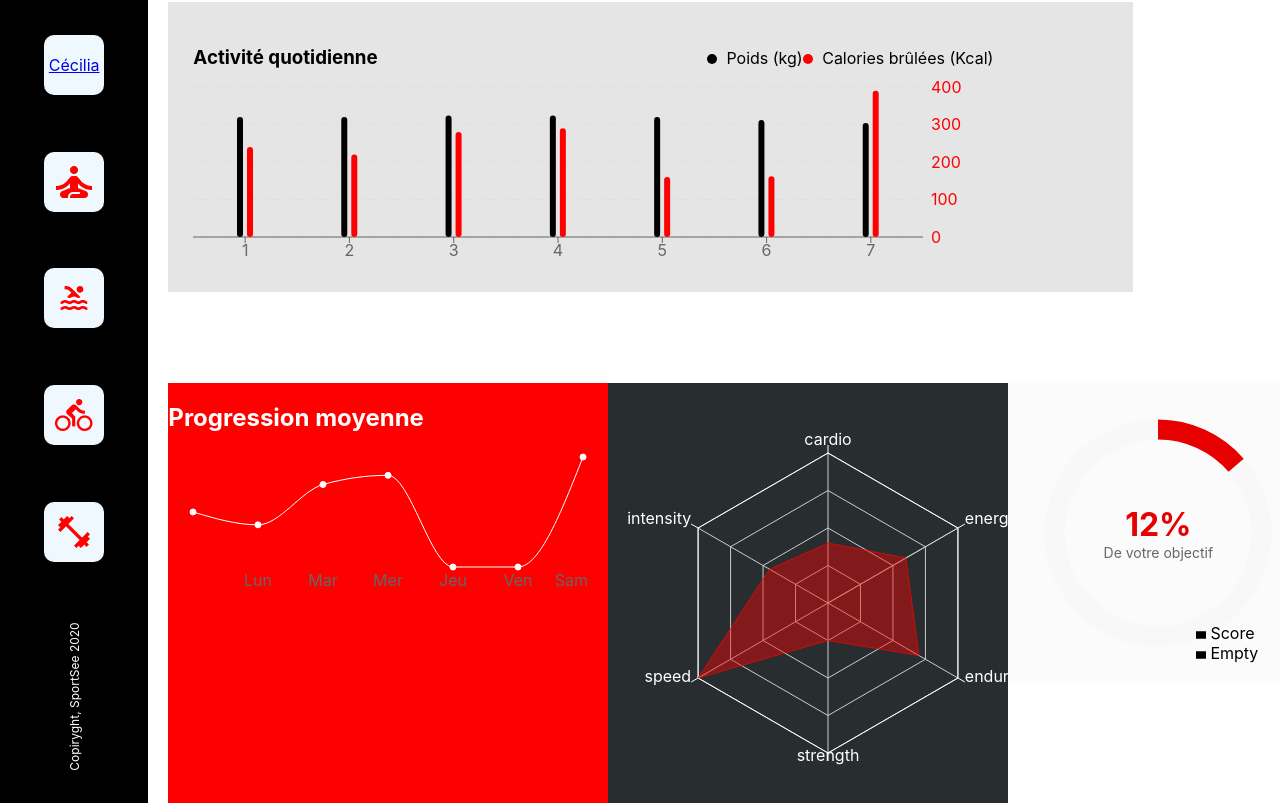
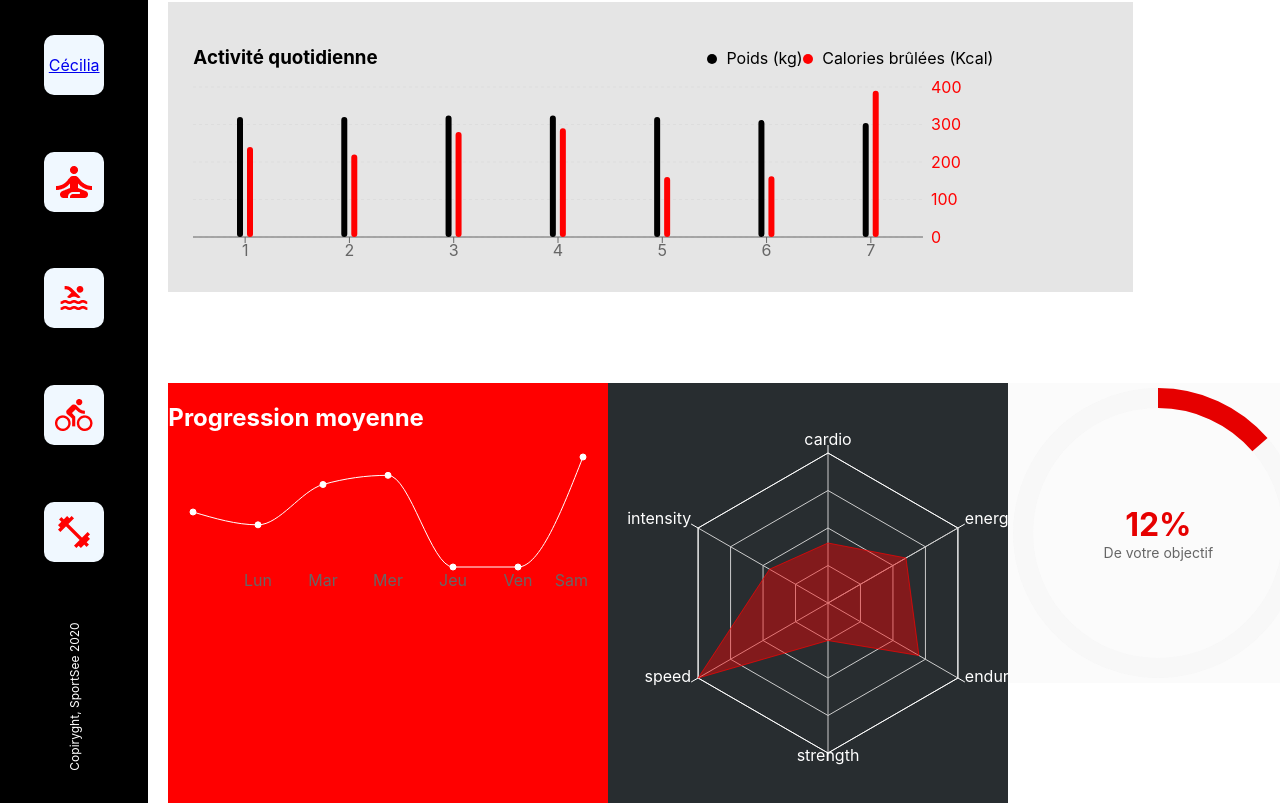
Before and after one commit to abaddon101/Project-12-SportSee, a React (Create React App) app: page /dashboard/12 in a window 1280 px wide. Shown: the part 292-1099 px from the top of the page. Built offline with nearby package versions, Linux system fonts and the light colour scheme.

Commit message:
style score

```diff
--- a/src/components/dashboard/dashboardComponents/progression-container/Score/style.scss
+++ b/src/components/dashboard/dashboardComponents/progression-container/Score/style.scss
@@ -14,6 +14,11 @@
     left: 50%;
     transform: translate(-50%, -50%);
     text-align: center;
+  }
+  .score-title {
+    font-size: 16px;
+    font-weight: bold;
+    margin-bottom: 10px;
   }
 
   .score-label {
@@ -57,8 +62,11 @@
   }
 
   .recharts-legend-wrapper {
-      text-align: right;
-      margin-right: 20px;
-      margin-top: 40%;
+    display: none;
   }
+
+//   .recharts-legend-item-text {
+//     display: none;
+//     list-style-type: none;
+//   }
 }
```
Lines whose indentation alone changed are shown as unchanged.
